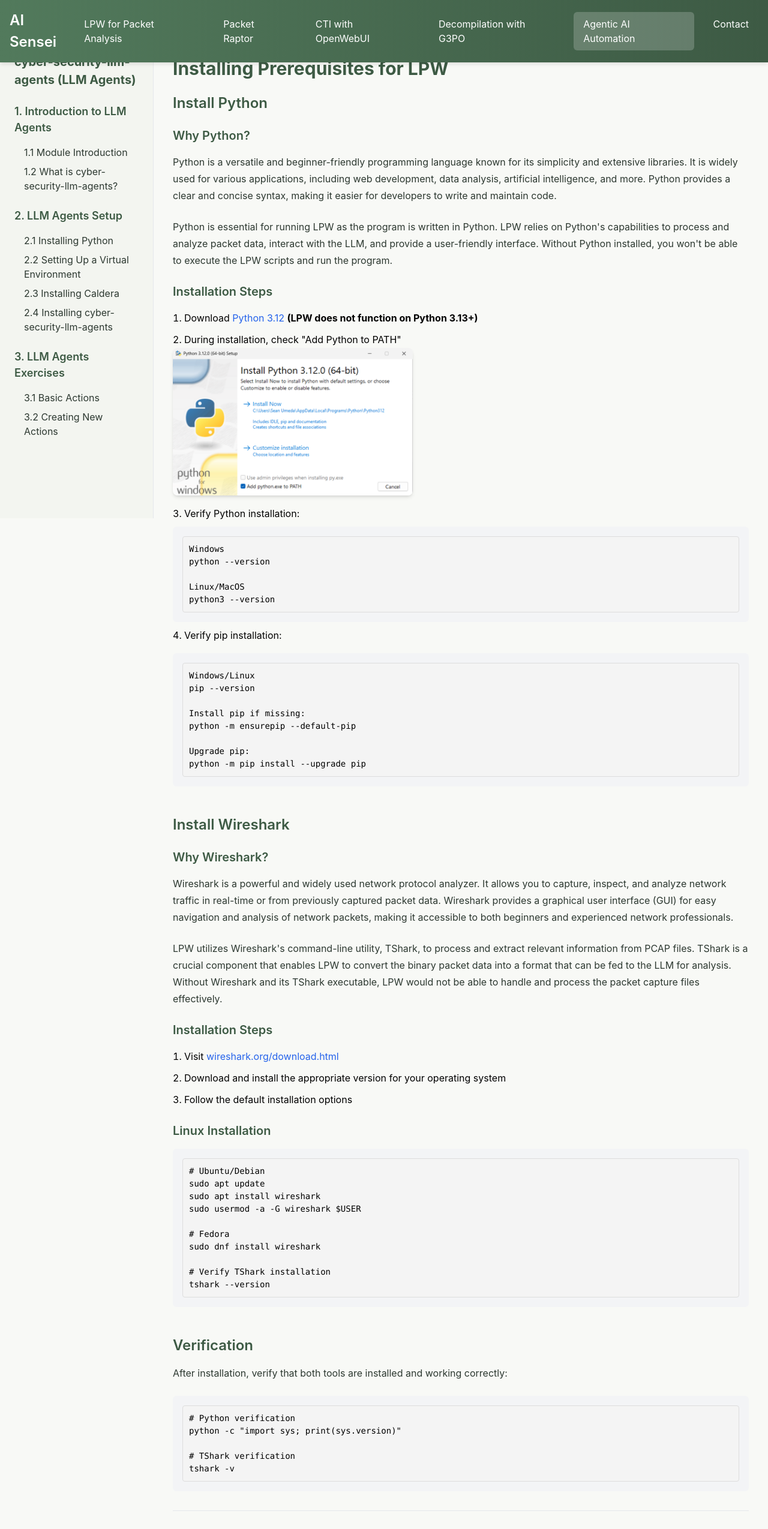
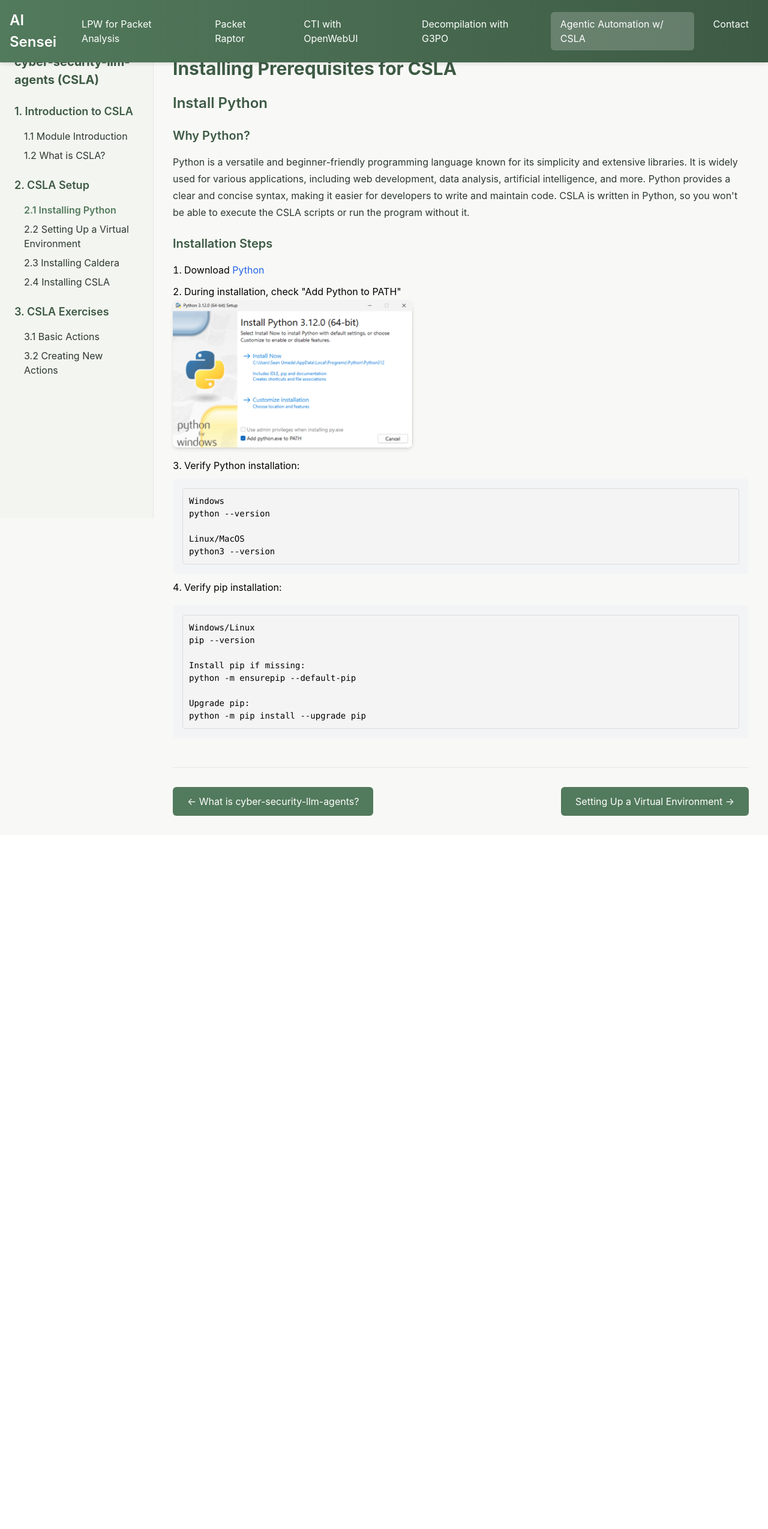
Before and after one commit to jakapop1/aisenseiV2, a React (Create React App) app: page /agents/python in a window 1280 px wide. Shown: the top 2549 px of the page at 60% size. After the commit the page ends 1392 px from the top, so only its background shows below. Built offline with nearby package versions, Linux system fonts and the light colour scheme.

Commit message:
small changes

```diff
--- a/src/components/layout/AgentsSidebar.js
+++ b/src/components/layout/AgentsSidebar.js
@@ -10,25 +10,25 @@
 
   const menuItems = {
     introduction: {
-      title: '1. Introduction to LLM Agents',
+      title: '1. Introduction to CSLA',
       path: '/agents/introduction',
       items: [
         { path: '/agents/introduction', text: '1.1 Module Introduction' },
-        { path: '/agents/introduction2', text: '1.2 What is cyber-security-llm-agents?' }
+        { path: '/agents/introduction2', text: '1.2 What is CSLA?' }
       ]
     },
     setup: {
-      title: '2. LLM Agents Setup',
+      title: '2. CSLA Setup',
       path: '/agents/venv',
       items: [
-        { path: '/agents/venv', text: '2.1 Installing Python' },
+        { path: '/agents/python', text: '2.1 Installing Python' },
         { path: '/agents/venv', text: '2.2 Setting Up a Virtual Environment' },
         { path: '/agents/caldera', text: '2.3 Installing Caldera' },
-        { path: '/agents/setup', text: '2.4 Installing cyber-security-llm-agents' }
+        { path: '/agents/setup', text: '2.4 Installing CSLA' }
       ]
     },
     exercises: {
-      title: '3. LLM Agents Exercises',
+      title: '3. CSLA Exercises',
       path: '/agents/basic',
       items: [
         { path: '/agents/basic', text: '3.1 Basic Actions' },
@@ -40,7 +40,7 @@
   return (
     <aside className="sidebar">
       <h2 className="sidebar-title">
-        cyber-security-llm-agents (LLM Agents)
+        cyber-security-llm-agents (CSLA)
       </h2>
 
       {Object.entries(menuItems).map(([key, section]) => (
--- a/src/components/layout/Navigation.js
+++ b/src/components/layout/Navigation.js
@@ -21,7 +21,7 @@
               { path: '/raptor', text: 'Packet Raptor' },
               { path: '/cti', text: 'CTI with OpenWebUI' },
               { path: '/g3po', text: 'Decompilation with G3PO' },
-              { path: '/agents', text: 'Agentic AI Automation' },
+              { path: '/agents', text: 'Agentic Automation w/ CSLA' },
               { path: '/contact-page', text: 'Contact' }
             ].map((item) => (
               <Link
--- a/src/pages/Home.js
+++ b/src/pages/Home.js
@@ -64,7 +64,7 @@
             ]
           },
             {
-                title: "LLM Agents for Security Automation",
+                title: "CSLA for Agentic Automation",
                 link: "/agents",
                 items: [
                     "Leverage LLM agents to automate cybersecurity workflows",
--- a/src/pages/agents/AgentsLanding.js
+++ b/src/pages/agents/AgentsLanding.js
@@ -7,7 +7,7 @@
   return (
     <AgentsLayout>
       <div classname="lpw-content">
-        <h1>Guide to using cyber-security-llm-agents (LLM Agents)</h1>
+        <h1>Guide to using cyber-security-llm-agents (CSLA)</h1>
         <section>
           <h2>Introduction</h2>
           <p>
@@ -27,14 +27,18 @@
             Agentic AI refers to the use of AI agents—autonomous software entities that can make decisions, take
             actions, and interact with tools or data sources—to complete specific tasks in real time. Each agent is
             designed with a role, a goal, and often access to one or more tools it can use to achieve that goal.
-            For instance, in a cybersecurity application, an agent might be responsible for extracting indicators of compromise (IOCs) from a threat
-            report, querying an IP address against external databases, or analyzing a stream of log data. The agent
-            processes information, reasons through the task, and either completes it or passes results to another agent
-            in the system.
+            For instance, in a cybersecurity application, an agent might be responsible for extracting indicators of
+            compromise (IOCs) from a threat report, querying an IP address against external databases, or analyzing a
+            stream of log data. The agent processes information, reasons through the task, and either completes it
+            or passes results to another agent in the system.
           </p>
           <p>
-            When multiple agents are connected and work together toward a shared objective, we refer to this as agentic AI. These agents can communicate, coordinate, and divide work—mirroring how human teams operate. This makes it possible to automate complex, multi-step tasks such as incident triage, threat hunting, or report generation in a modular and scalable way.
-            By structuring AI in this way, cybersecurity professionals can build workflows that are more adaptive, efficient, and capable of handling the growing scale and complexity of modern threats.
+            When multiple agents are connected and work together toward a shared objective, we refer to this as agentic
+            AI. These agents can communicate, coordinate, and divide work—mirroring how human teams operate. This makes
+            it possible to automate complex, multi-step tasks such as incident triage, threat hunting, or report
+            generation in a modular and scalable way. By structuring AI in this way, cybersecurity professionals can
+            build workflows that are more adaptive, efficient, and capable of handling the growing scale and complexity
+            of modern threats.
           </p>
 
 
--- a/src/pages/agents/AgentsLanding2.js
+++ b/src/pages/agents/AgentsLanding2.js
@@ -7,36 +7,40 @@
   return (
     <AgentsLayout>
       <div classname="lpw-content">
-        <h1>What is cyber-security-llm-agents (LLM Agents)?</h1>
+        <h1>What is cyber-security-llm-agents (CSLA)?</h1>
         <section>
           <h2>cyber-security-llm-agents</h2>
           <p>
-            cyber-security-llm-agents (or LLM Agents, for brevity) is an open-source framework designed to help analysts automate and streamline repetitive or data-heavy cybersecurity tasks through the use of AI agents. It does this by compacting these workflows into easy to use “actions” that you can run from the command line. Once run, an action activates a group of AI agents—capable of reasoning, decision-making, and tool usage—to complete the task and return the result. Users can quickly and easily create new actions using natural language, but the framework also comes with ten ready-to-go actions that you can use as soon as you download it.
+            cyber-security-llm-agents (or CSLA, for brevity, though not to be confused with CSLA .NET) is an open-source
+            framework designed to help analysts
+            automate and streamline repetitive or data-heavy cybersecurity tasks through the use of AI agents. It does
+            this by allowing users to design and deploy AI-powered workflows that can be customized for a variety of
+            cybersecurity tasks, compacting them into easy to use “actions” that you can run from the command line. Once
+            run, an action activates a group of AI agents—capable of reasoning, decision-making, and tool usage—to
+            complete the task and return the result. Users can quickly and easily create new actions using natural
+            language, but the framework also comes with ten ready-to-go actions that you can use as soon as you download
+            it.
           </p>
           <p>
-            It supports local language models through tools like Ollama, and connects to real-world data sources such as VirusTotal, Shodan, and Elastic SIEM. The system is built on top of LangChain and CrewAI, making it easy to configure intelligent, role-specific agents that can collaborate to complete complex workflows.          </p>
+            It supports local language models through tools like Ollama, and connects to real-world data sources such as
+            VirusTotal, Shodan, and Elastic SIEM. The system is built on top of LangChain and CrewAI, making it easy to
+            configure intelligent, role-specific agents that can collaborate to complete complex workflows. </p>
 
           <h2>Why use cyber-security-llm-agents?</h2>
           <p>
-            cyber-security-llm-agents is an extremely easy to use tool that offers multiple deployment methods. It is customizable and
-            allows users
-            to implement RAG extremely easily. It does this using its knowledge tools that provide the LLM "persistent
-            information" the
-            user can reference whenever they need. The knowledge tool provided by Open Web UI allows users to upload and
-            manage a knowledge
-            base of documents. The AI can then access and reference the documents when generating responses. This
-            enhances its accuracy by
-            pulling relevant information from external sources, making it a practical implementation of RAG.
+            cyber-security-llm-agents is a powerful, flexible, and most importantly, easy-to-use toolset that offers
+            multiple deployment methods, including local execution with tools like Ollama, allowing analysts to keep
+            data on-premises while still taking advantage of powerful language models. It’s also integrated with widely
+            used services such as VirusTotal, Shodan, and Elastic, providing direct access to threat intelligence and
+            log data. But more importantly, it’s designed to be accessible for beginners and simple to run, but it is
+            still extensible for advanced users who want full control over their workflows.
           </p>
 
           <p>
-            cyber-security-llm-agents also offers many tools that allow you to customize and enhance your LLMs abilities. Open WebUI
-            offers the ability
-            to create your own functions and tools to use with your AI. Open WebUI's Pipelines also extend the
-            capabilities of functions
-            and can help reduce the load on your Open WebUI instance by executing on a sepearate server. The tool is
-            both easy to use and
-            accessible for beginner users without limiting what advanced users can do.
+            The real strength of CSLA lies in its modularity. Analysts can define their own agents,
+            assign tools, and customize prompts to suit different environments, threat profiles, or operational needs.
+            Whether building a red team simulation, setting up automated triage, or experimenting with AI-driven threat
+            hunting, the platform offers a streamlined, repeatable way to apply LLMs in cybersecurity.
           </p>
 
         </section>
--- a/src/pages/agents/AgentsSetup/PythonSetup.js
+++ b/src/pages/agents/AgentsSetup/PythonSetup.js
@@ -7,7 +7,7 @@
   return (
     <AgentsLayout>
       <div className="lpw-content">
-        <h1 className="text-3xl font-bold mb-8">Installing Prerequisites for LPW</h1>
+        <h1 className="text-3xl font-bold mb-8">Installing Prerequisites for CSLA</h1>
 
         <section className="mb-12">
           <h2 className="text-2xl font-semibold mb-6">Install Python</h2>
@@ -15,14 +15,13 @@
           <div className="mb-6">
             <h3 className="text-xl font-semibold mb-3">Why Python?</h3>
             <p className="mb-4">
-              Python is a versatile and beginner-friendly programming language known for its simplicity and extensive libraries.
-              It is widely used for various applications, including web development, data analysis, artificial intelligence, and more.
+              Python is a versatile and beginner-friendly programming language known for its simplicity and extensive
+              libraries.
+              It is widely used for various applications, including web development, data analysis, artificial
+              intelligence, and more.
               Python provides a clear and concise syntax, making it easier for developers to write and maintain code.
-            </p>
-            <p>
-              Python is essential for running LPW as the program is written in Python. LPW relies on Python's capabilities to
-              process and analyze packet data, interact with the LLM, and provide a user-friendly interface. Without Python
-              installed, you won't be able to execute the LPW scripts and run the program.
+              CSLA is written in Python, so you won't be able to execute the CSLA
+              scripts or run the program without it.
             </p>
           </div>
 
@@ -30,10 +29,12 @@
             <div>
               <h3 className="text-xl font-semibold mb-3">Installation Steps</h3>
               <ol className="list-decimal list-inside space-y-2">
-                <li>Download <a target='_blank' rel="noreferrer" href="https://www.python.org/downloads/release/python-3120/" className="text-blue-600 hover:underline">Python 3.12</a> <strong>(LPW does not function on Python 3.13+)</strong></li>
+                <li>Download <a target='_blank' rel="noreferrer"
+                                href="https://www.python.org/downloads/"
+                                className="text-blue-600 hover:underline">Python</a></li>
                 <li>During installation, check "Add Python to PATH"
                   <img
-                    src="/images/python_addtopath.png"
+                      src="/images/python_addtopath.png"
                     alt="python Add to Path"
                     className="mr-6 mb-4 w-[400px] rounded-lg shadow-md"
                   />
@@ -61,60 +62,6 @@
           </div>
         </section>
 
-        <section className="mb-12">
-          <h2 className="text-2xl font-semibold mb-6">Install Wireshark</h2>
-
-          <div className="mb-6">
-            <h3 className="text-xl font-semibold mb-3">Why Wireshark?</h3>
-            <p className="mb-4">
-              Wireshark is a powerful and widely used network protocol analyzer. It allows you to capture, inspect, and analyze
-              network traffic in real-time or from previously captured packet data. Wireshark provides a graphical user interface
-              (GUI) for easy navigation and analysis of network packets, making it accessible to both beginners and experienced
-              network professionals.
-            </p>
-            <p>
-              LPW utilizes Wireshark's command-line utility, TShark, to process and extract relevant information from PCAP files.
-              TShark is a crucial component that enables LPW to convert the binary packet data into a format that can be fed to
-              the LLM for analysis. Without Wireshark and its TShark executable, LPW would not be able to handle and process the
-              packet capture files effectively.
-            </p>
-          </div>
-
-          <div className="space-y-6">
-            <div>
-              <h3 className="text-xl font-semibold mb-3">Installation Steps</h3>
-              <ol className="list-decimal list-inside space-y-2">
-                <li>Visit <a target='_blank' rel="noreferrer" href="https://wireshark.org/download.html" className="text-blue-600 hover:underline">wireshark.org/download.html</a></li>
-                <li>Download and install the appropriate version for your operating system</li>
-                <li>Follow the default installation options</li>
-              </ol>
-            </div>
-
-            <div>
-              <h3 className="text-xl font-semibold mb-3">Linux Installation</h3>
-              <CodeBlock code={`# Ubuntu/Debian
-sudo apt update
-sudo apt install wireshark
-sudo usermod -a -G wireshark $USER
-
-# Fedora
-sudo dnf install wireshark
-
-# Verify TShark installation
-tshark --version`} />
-            </div>
-          </div>
-        </section>
-
-        <section className="mb-8">
-          <h2 className="text-2xl font-semibold mb-4">Verification</h2>
-          <p className="mb-4">After installation, verify that both tools are installed and working correctly:</p>
-          <CodeBlock code={`# Python verification
-python -c "import sys; print(sys.version)"
-
-# TShark verification
-tshark -v`} />
-        </section>
 
         <NavButtons
           previous={{
--- a/src/pages/agents/AgentsSetup/VenvSetup.js
+++ b/src/pages/agents/AgentsSetup/VenvSetup.js
@@ -8,7 +8,7 @@
   return (
     <AgentsLayout>
       <div className="lpw-content">
-        <h1>Setting Up Virtual Environment for LPW</h1>
+        <h1>Setting Up Virtual Environment for CSLA</h1>
 
         <section className="mb-8">
           <p className="mb-4">
@@ -83,50 +83,9 @@
             <li>
               Ensure your virtual environment is activated (you should see (lpw_env) at the start of your command line)
             </li>
-            <li>
-              Install LPW:
-              <CopyCodeButton code="pip install lpw" />
-            </li>
-          <img
-            src="/images/pip-install-lpw_1.png"
-            alt="pip Install lpw 1"
-            className="mr-6 mb-4 w-[500px] rounded-lg shadow-md"
-          />
-          <img
-            src="/images/pip-install-lpw_2.png"
-            alt="pip Install lpw 2"
-            className="mr-6 mb-4 w-[500px] rounded-lg shadow-md"
-          />
           </ol>
         </section>
 
-        <section className="mb-8">
-          <h2 className="text-xl font-semibold mb-4">Running LPW</h2>
-          <ol className="list-decimal space-y-4">
-            <li>Navigate to your Scripts directory within the virtual environment:
-              <CopyCodeButton code="cd Scripts" />
-            </li>
-            <li>Run lpw directly from streamlit:
-              <CopyCodeButton code="streamlit run lpw_main.py" />
-            </li>
-            <img
-              src="/images/streamlit-run.png"
-              alt="pip Install lpw 1"
-              className="mr-6 mb-4 w-[600px] rounded-lg shadow-md"
-            />
-            <li>If this doesn't work go through your file explorer to the Scripts folder of the environment and ensure there is a streamlit file and lpw_main.py file among many other lpw files</li>
-            <img
-              src="/images/lpw-directory-lpwfile.png"
-              alt="pip Install lpw 1"
-              className="mr-6 mb-4 w-[500px] rounded-lg shadow-md"
-            />
-            <img
-              src="/images/lpw-directory-streamlitfile.png"
-              alt="pip Install lpw 1"
-              className="mr-6 mb-4 w-[500px] rounded-lg shadow-md"
-            />
-          </ol>
-        </section>
 
         <section className="mb-8">
           <h2 className="text-xl font-semibold mb-4">Common Commands Reference</h2>
@@ -144,17 +103,6 @@
           <CopyCodeButton code="deactivate" />
         </section>
 
-        <section className="mb-8">
-          <h2 className="text-xl font-semibold mb-4">Additional Notes</h2>
-          <ul className="list-disc ml-6 space-y-2">
-            <li>Keep the command prompt/terminal window open while using LPW</li>
-            <li>
-              To update LPW in the future, activate the virtual environment and run:
-              <CopyCodeButton code="pip install --upgrade lpw" />
-            </li>
-            <li>For any issues or questions, please refer to the <a target='_blank' rel="noreferrer" href="https://github.com/krsna1729/local-packet-whisperer/tree/main" className="text-blue-600 hover:underline">LPW github page</a> or community forum for the most up-to-date information and support.</li>
-          </ul>
-        </section>
 
         <NavButtons
           previous={{
```
